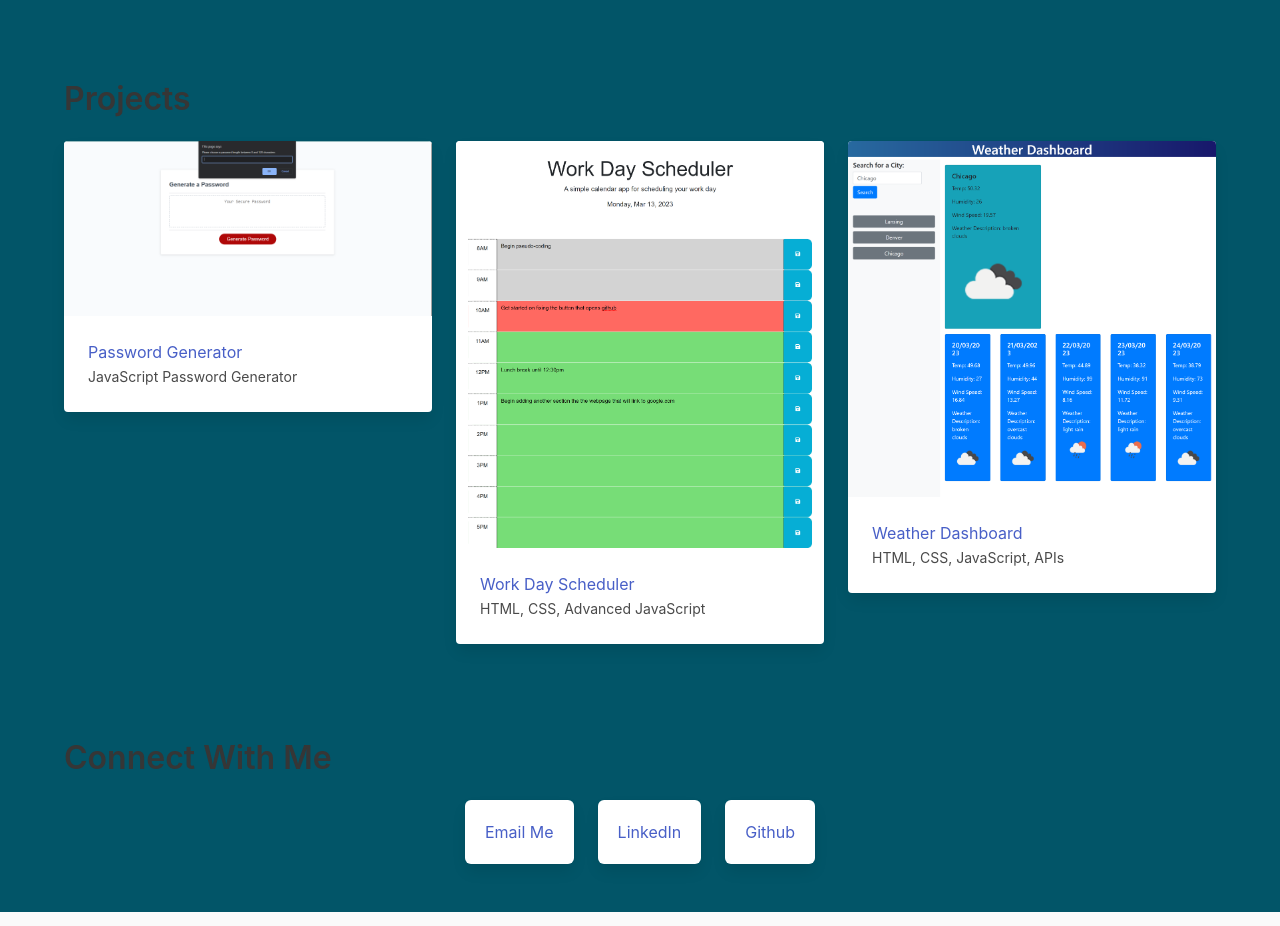
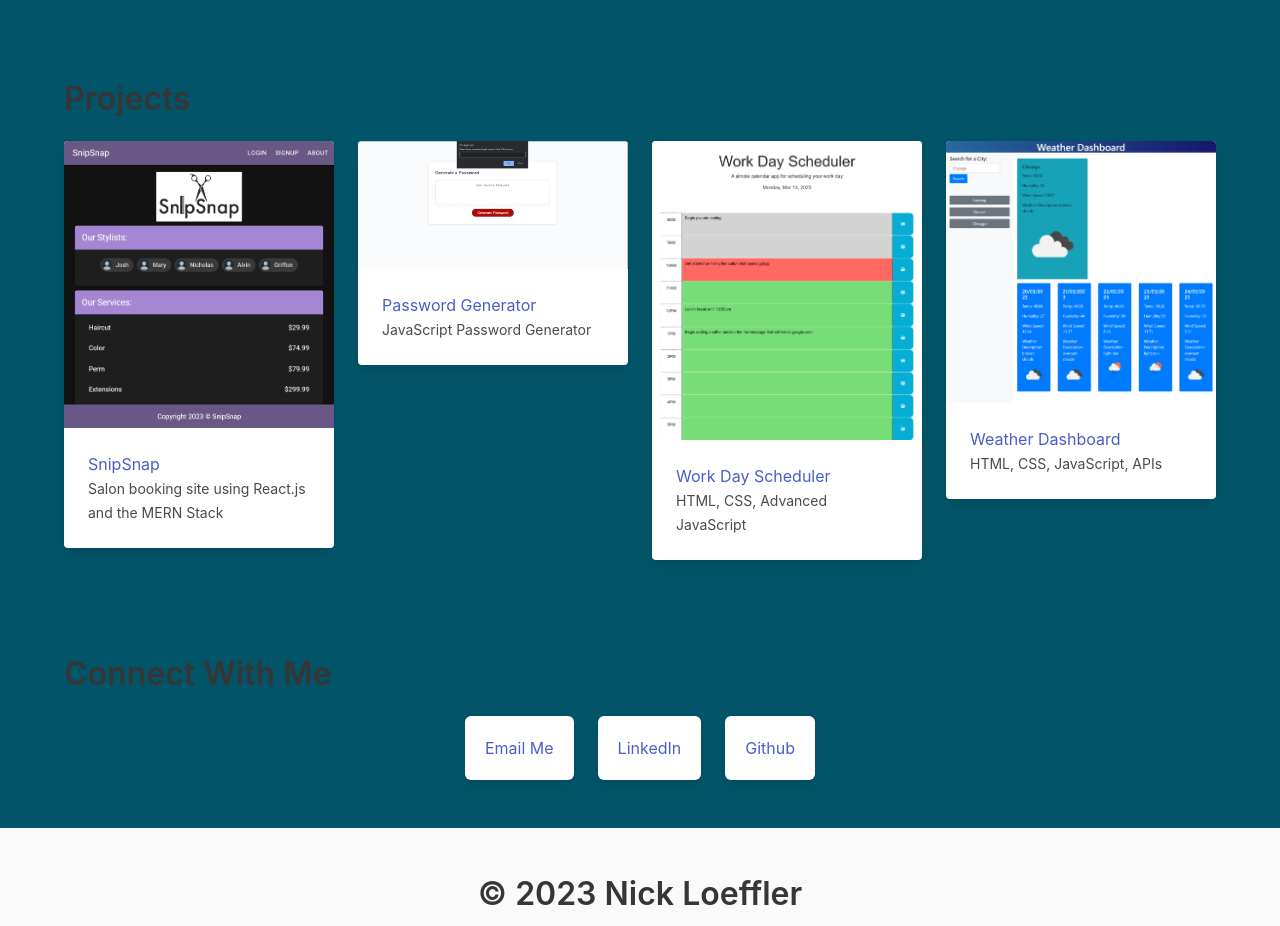
Before and after one commit to NickLoeffler999/Base-Portfolio, a plain HTML site: page index.html in a window 1280 px wide. Shown: the part 903-1829 px from the top of the page. Drawn offline with nearby package versions, Linux system fonts and the light colour scheme.

Commit message:
added SnipSnap to projects

```diff
--- a/index.html
+++ b/index.html
@@ -103,6 +103,35 @@
       <div class="container">
         <h2 class="title">Projects</h2>
         <div class="columns">
+          <div class="column">
+            <div class="card">
+              <div class="card-image">
+                <figure class="image">
+                  <a href="https://snipsnapsalon-cac486d1b963.herokuapp.com/">
+                    <img src="assets/images/SnipSnap.png" alt="SnipSnap" />
+                  </a>
+                </figure>
+              </div>
+              <div class="card-content">
+                <div class="media">
+                  <div class="media-content">
+                    <p>
+                      <a
+                        href="https://snipsnapsalon-cac486d1b963.herokuapp.com/"
+                      >
+                        SnipSnap
+                      </a>
+                      <br />
+                      <small
+                        >Salon booking site using React.js and the MERN
+                        Stack</small
+                      >
+                    </p>
+                  </div>
+                </div>
+              </div>
+            </div>
+          </div>
           <div class="column">
             <div class="card">
               <div class="card-image">
```
Also changed, not shown: assets/images/SnipSnap.png (added).
